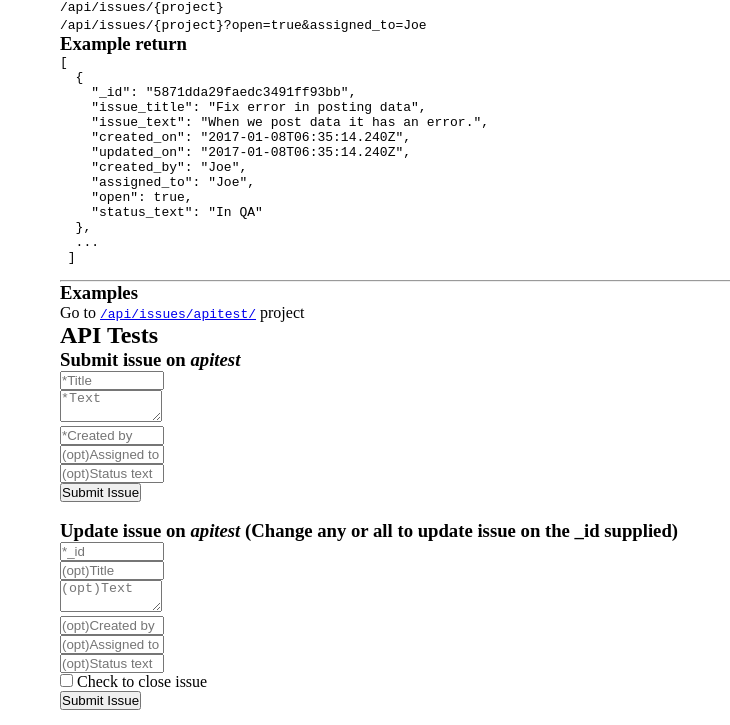
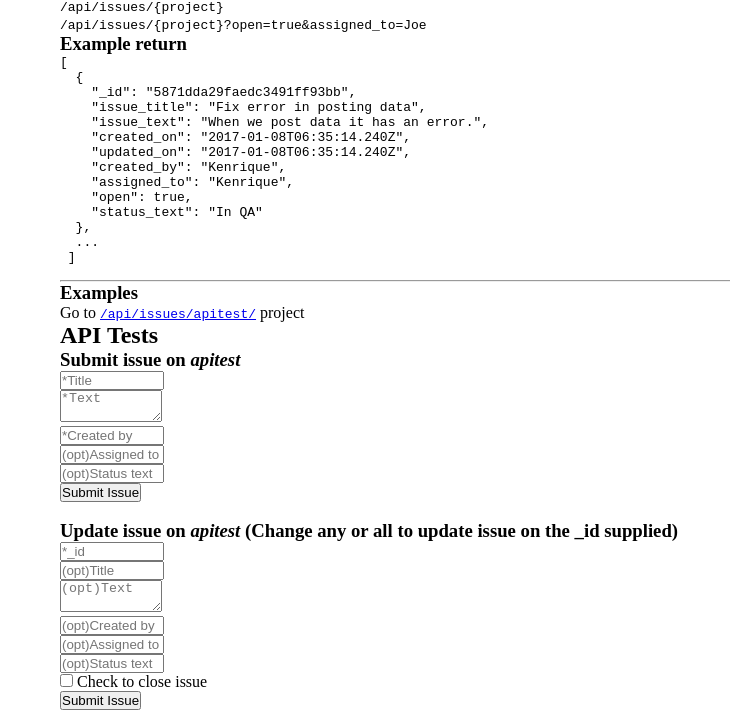
Before and after one commit to kenrique100/Issue_Tracker, a website: page views/index.html in a window 1280 px wide. Shown: the part 72-797 px from the top of the page, without its empty margins (0-730 px from the left). Drawn offline with nearby package versions, Linux system fonts and the light colour scheme.

Commit message:
Update index.html

```diff
--- a/views/index.html
+++ b/views/index.html
@@ -27,8 +27,8 @@
     "issue_text": "When we post data it has an error.",
     "created_on": "2017-01-08T06:35:14.240Z",
     "updated_on": "2017-01-08T06:35:14.240Z",
-    "created_by": "Joe",
-    "assigned_to": "Joe",
+    "created_by": "Kenrique",
+    "assigned_to": "Kenrique",
     "open": true,
     "status_text": "In QA"
   },
```
